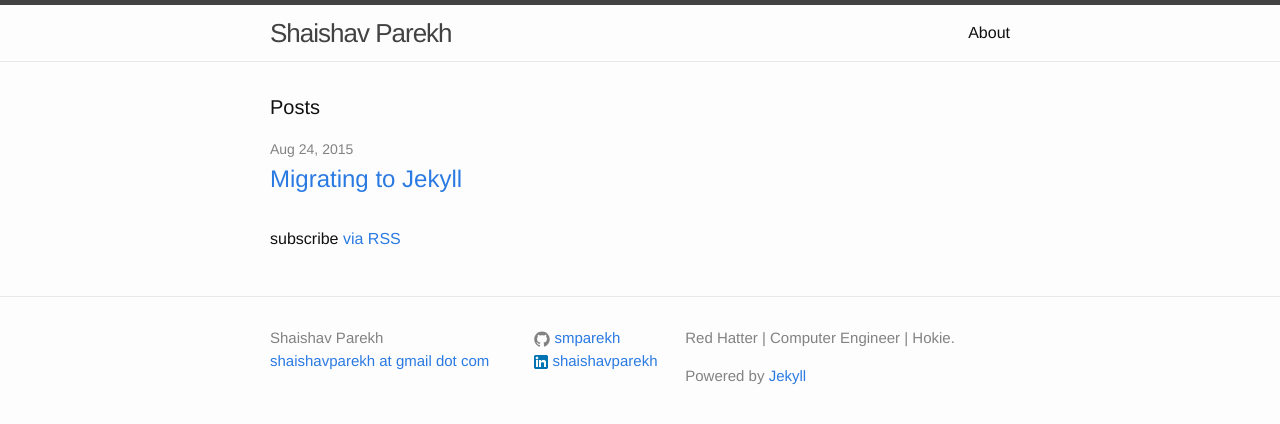
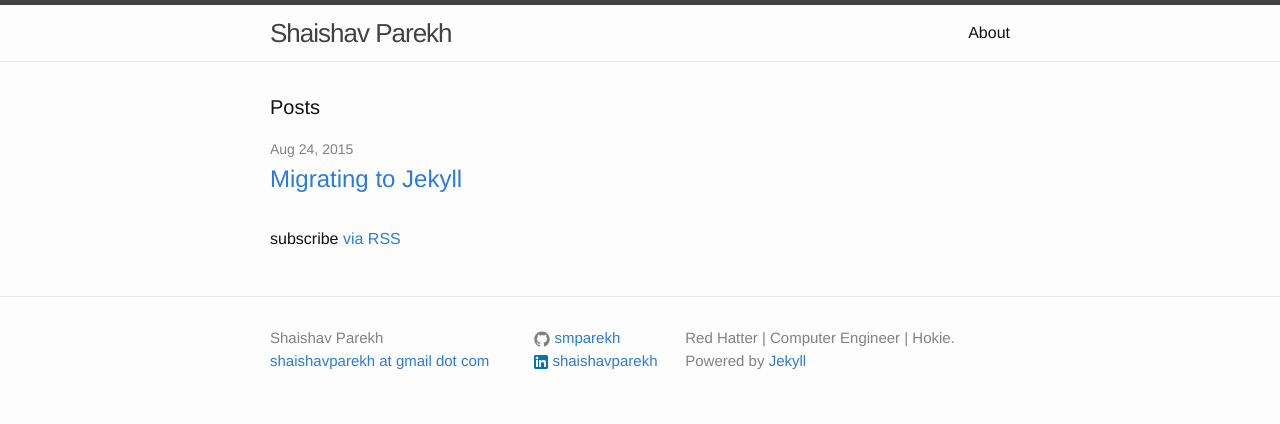
Before and after one commit to smparekh/smparekh.github.io, a Jekyll site: the page built from index.html, in a window 1280 px wide. Shown: the top 424 px of the page. Built offline with Jekyll 4.4.1, drawn with Linux system fonts in a browser that asks for light colours.

Commit message:
Updated footer.

```diff
--- a/_includes/footer.html
+++ b/_includes/footer.html
@@ -43,8 +43,7 @@
       </div>
 
       <div class="footer-col  footer-col-3">
-        <p class="text">{{ site.description }}</p>
-        <p class="text">Powered by <a href="http://jekyllrb.com">Jekyll</a></p>
+        <p class="text">{{ site.description }}<br>Powered by <a href="http://jekyllrb.com">Jekyll</a></p>
       </div>
     </div>
 
```
